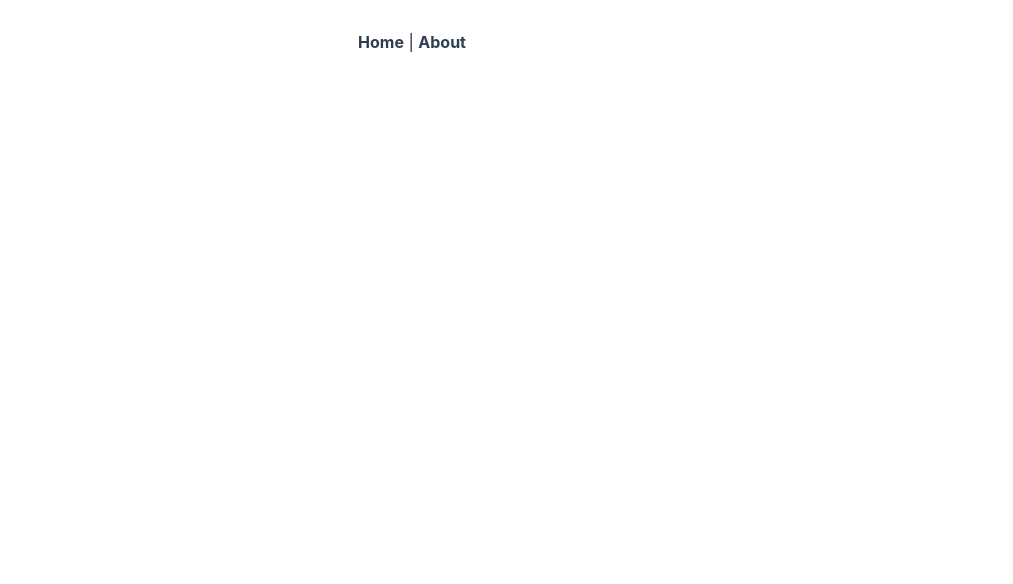
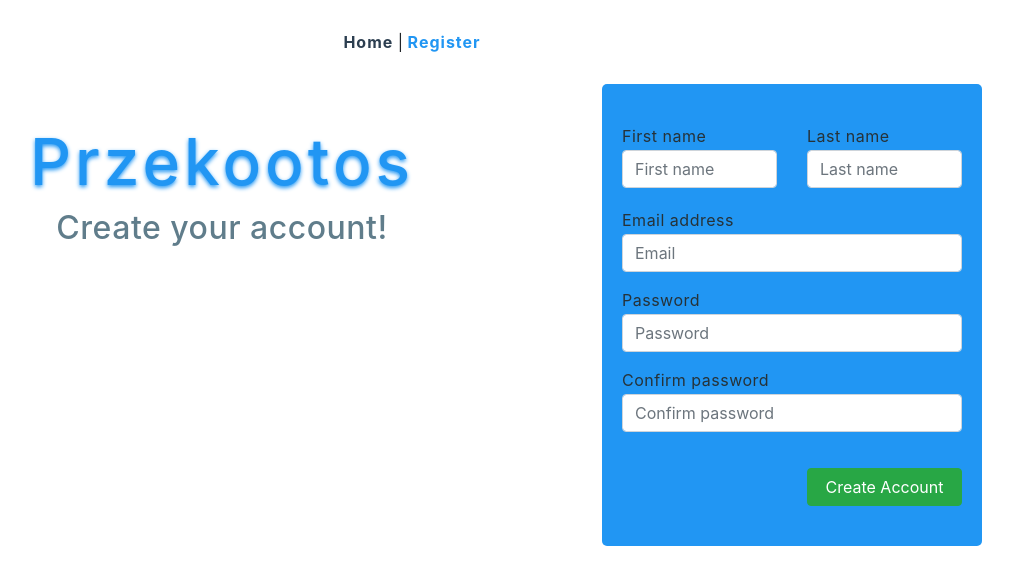
Before and after one commit to mrrain345/przekootos, a Vue app: page /register in a window 1280 px wide. Shown: the top 584 px of the page, without its empty margins (228-1241 px from the left). Built offline with nearby package versions, Linux system fonts and the light colour scheme.

Commit message:
add 'Register' component

```diff
--- a/src/App.vue
+++ b/src/App.vue
@@ -2,7 +2,7 @@
   <div id="app">
     <div id="nav">
       <router-link to="/">Home</router-link> |
-      <router-link to="/about">About</router-link>
+      <router-link to="/register">Register</router-link>
     </div>
     <router-view/>
   </div>
@@ -17,9 +17,10 @@
 #nav a {
   font-weight: bold;
   color: #2c3e50;
+  letter-spacing: 1px;
 }
 
 #nav a.router-link-exact-active {
-  color: #42b983;
+  color: #2196f3;
 }
 </style>
--- a/src/components/UsersList.vue
+++ b/src/components/UsersList.vue
@@ -22,7 +22,7 @@ export default {
   mounted() {
     fetch('/api/user')
       .then(res => res.json())
-      .then(res => this.users = res);
+      .then((res) => { this.users = res; });
   },
 };
 </script>
@@ -35,9 +35,15 @@ table {
 
 thead {
   text-align: center;
+  background-color: #2196f3;
+  color: #e3f2fd;
+}
+
+th {
+  padding: 5px 7px;
 }
 
 td {
-  padding: 2px 5px;
+  padding: 2px 7px;
 }
 </style>
--- a/src/router.js
+++ b/src/router.js
@@ -14,12 +14,9 @@ export default new Router({
       component: Home,
     },
     {
-      path: '/about',
-      name: 'about',
-      // route level code-splitting
-      // this generates a separate chunk (about.[hash].js) for this route
-      // which is lazy-loaded when the route is visited.
-      component: () => import(/* webpackChunkName: "about" */ './views/About.vue'),
+      path: '/register',
+      name: 'register',
+      component: () => import(/* webpackChunkName: "register" */ './views/Register.vue'),
     },
   ],
 });
--- /dev/null
+++ b/src/views/Register.vue
@@ -0,0 +1,98 @@
+<template>
+  <div class="container">
+    <div class="row">
+      <div id="title" class="d-none d-md-block col-md-7 col-lg-8">
+        <h1>Przekootos</h1>
+        <h3>Create your account!</h3>
+      </div>
+
+      <div class="col-1 col-sm-2 d-md-none"></div>
+      <div id="form" class="col-10 col-sm-8 col-md-5 col-lg-4">
+        <form>
+          <div class="row">
+            <div class="form-group col-6">
+              <label for="fname">First name</label>
+              <input type="text" class="form-control" id="fname" aria-describedby="fname_err" placeholder="First name">
+              <small id="fname_err" class="form-text text-muted"></small>
+            </div>
+
+            <div class="form-group col-6">
+              <label for="lname">Last name</label>
+              <input type="text" class="form-control" id="lname" aria-describedby="lname_err" placeholder="Last name">
+              <small id="lname_err" class="form-text text-muted"></small>
+            </div>
+          </div>
+
+          <div class="form-group">
+            <label for="email">Email address</label>
+            <input type="email" class="form-control" id="email" aria-describedby="email_err" placeholder="Email">
+            <small id="email_err" class="form-text text-muted"></small>
+          </div>
+
+          <div class="form-group">
+            <label for="password">Password</label>
+            <input type="password" class="form-control" id="password" aria-describedby="password_err" placeholder="Password">
+            <small id="password_err" class="form-text text-muted"></small>
+          </div>
+
+          <div class="form-group">
+            <label for="cpassword">Confirm password</label>
+            <input type="password" class="form-control" id="cpassword" aria-describedby="cpassword_err" placeholder="Confirm password">
+            <small id="cpassword_err" class="form-text text-muted"></small>
+          </div>
+        </form>
+
+        <div class="row">
+          <div class="col-6"></div>
+          <div class="col-6">
+            <button class="create-btn btn btn-success d-none d-xl-block">Create Account</button>
+            <button class="create-btn btn btn-success d-xl-none">Create</button>
+          </div>
+        </div>
+      </div>
+    </div>
+  </div>
+</template>
+
+<script>
+export default {
+  name: 'register',
+};
+</script>
+
+<style scoped>
+#title {
+  text-align: center;
+}
+
+h1 {
+  margin-top: 40px;
+  color: #2196f3;
+  font-size: 64px;
+  letter-spacing: 4px;
+  text-shadow: 0px 2px 4px;
+}
+
+h3 {
+  color: #607d8b;
+  font-size: 32px;
+  letter-spacing: 0.5px;
+}
+
+#form {
+  background-color: #2196f3;
+  border-radius: 5px;
+  padding: 40px 20px;
+}
+
+label {
+  color: #263238;
+  margin-bottom: 2px;
+  letter-spacing: 0.5px;
+}
+
+.create-btn {
+  margin-top: 20px;
+  width: 100%;
+}
+</style>
```
Also changed, not shown: 1 other file (tests, documents, lock files or other folders).
